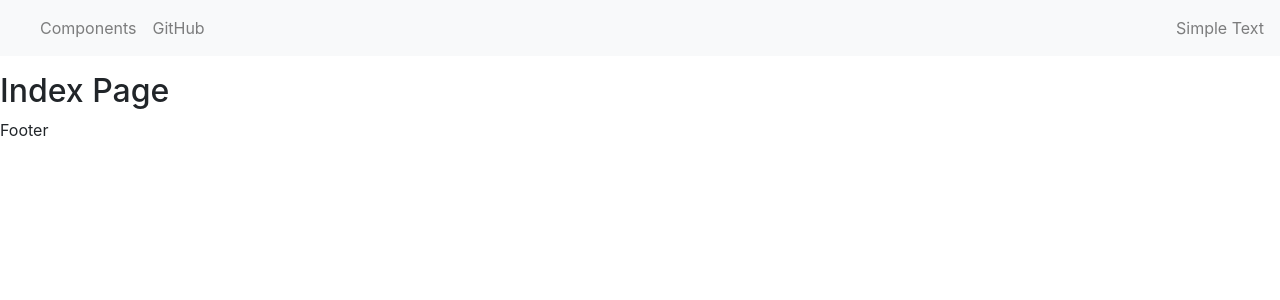
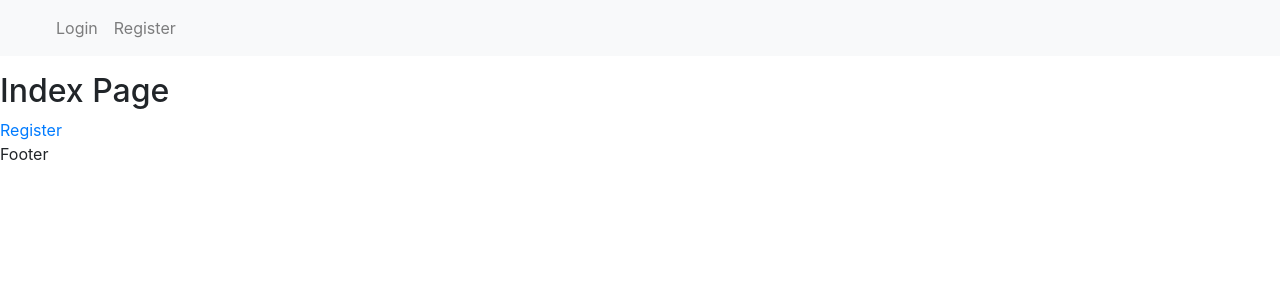
Before and after one commit to manticorevault/mern_blog, a Next.js app in the folder frontend/: page / in a window 1280 px wide. Shown: the top 300 px of the page. Built offline with nearby package versions, Linux system fonts and the light colour scheme.

Commit message:
Added the Link component to the navbar and inside the pages for SPA usability

```diff
--- a/frontend/components/Header.js
+++ b/frontend/components/Header.js
@@ -1,4 +1,5 @@
 import { useState } from "react";
+import Link from "next/link";
 import { APP_NAME } from "../config";
 import {
   Collapse,
@@ -26,18 +27,29 @@ const Header = () => {
   return (
     <div>
       <Navbar color="light" light expand="md">
-        <NavbarBrand href="/"> { APP_NAME } </NavbarBrand>
+        <Link href="/">
+          <NavLink className="font-weight-bold">
+            { APP_NAME }
+          </NavLink>
+        </Link>
         <NavbarToggler onClick={toggle} />
         <Collapse isOpen={isOpen} navbar>
           <Nav className="mr-auto" navbar>
-            <NavItem>
-              <NavLink href="/components/">Components</NavLink>
+          <NavItem>
+              <Link href="/login">
+                <NavLink>
+                  Login
+                </NavLink>
+              </Link>
             </NavItem>
             <NavItem>
-              <NavLink href="https://github.com/reactstrap/reactstrap">GitHub</NavLink>
+              <Link href="/register">
+                <NavLink>
+                  Register
+                </NavLink>
+              </Link>
             </NavItem>
           </Nav>
-          <NavbarText>Simple Text</NavbarText>
         </Collapse>
       </Navbar>
     </div>
--- a/frontend/pages/index.js
+++ b/frontend/pages/index.js
@@ -1,9 +1,13 @@
 import Layout from "../components/Layout";
+import  Link  from "next/link";
 
 const Index = () => {
     return (
         <Layout>
             <h2> Index Page </h2>
+            <Link href="/register">
+                <a> Register </a>
+            </Link>
         </Layout>
     )
 }
```
Also changed, not shown: frontend/pages/login.js (added, +11 -0 lines), frontend/pages/register.js (added, +15 -0 lines).
